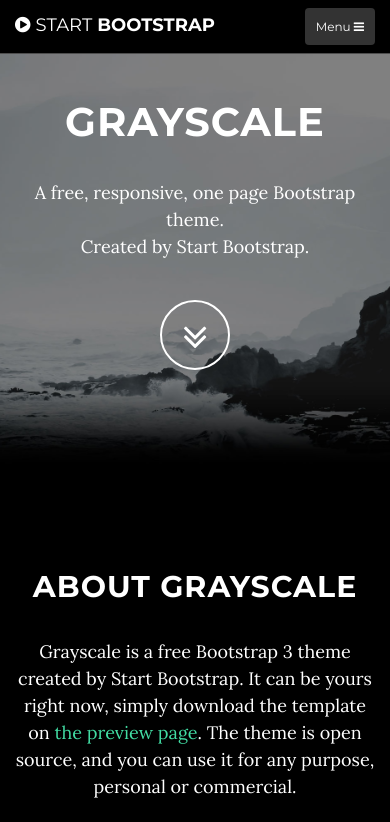
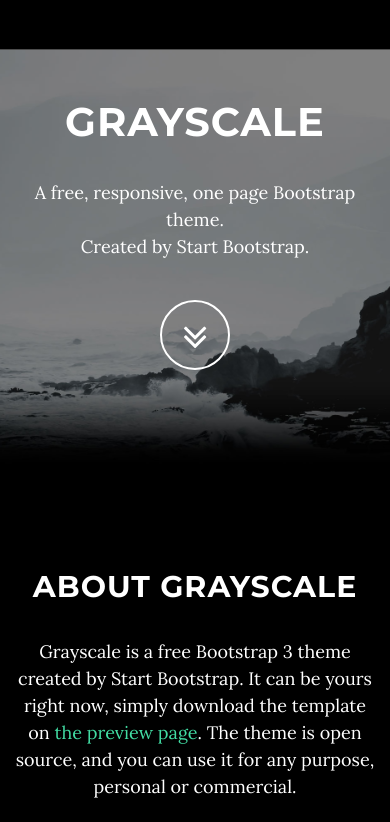
Before and after one commit to niknasty/webpromo, a website: page index.html in a window 390 px wide. Shown: the top 822 px of the page. Drawn offline with nearby package versions, Linux system fonts and the light colour scheme; some packages are replaced by stand-ins of ours.

Commit message:
Remove global left icon

```diff
--- a/index.html
+++ b/index.html
@@ -36,14 +36,6 @@
     <!-- Navigation -->
     <nav class="navbar navbar-custom navbar-fixed-top" role="navigation">
         <div class="container">
-            <div class="navbar-header">
-                <button type="button" class="navbar-toggle" data-toggle="collapse" data-target=".navbar-main-collapse">
-                    Menu <i class="fa fa-bars"></i>
-                </button>
-                <a class="navbar-brand page-scroll" href="#page-top">
-                    <i class="fa fa-play-circle"></i> <span class="light">Start</span> Bootstrap
-                </a>
-            </div>
 
             <!-- Collect the nav links, forms, and other content for toggling -->
             <div class="collapse navbar-collapse navbar-right navbar-main-collapse">
```
